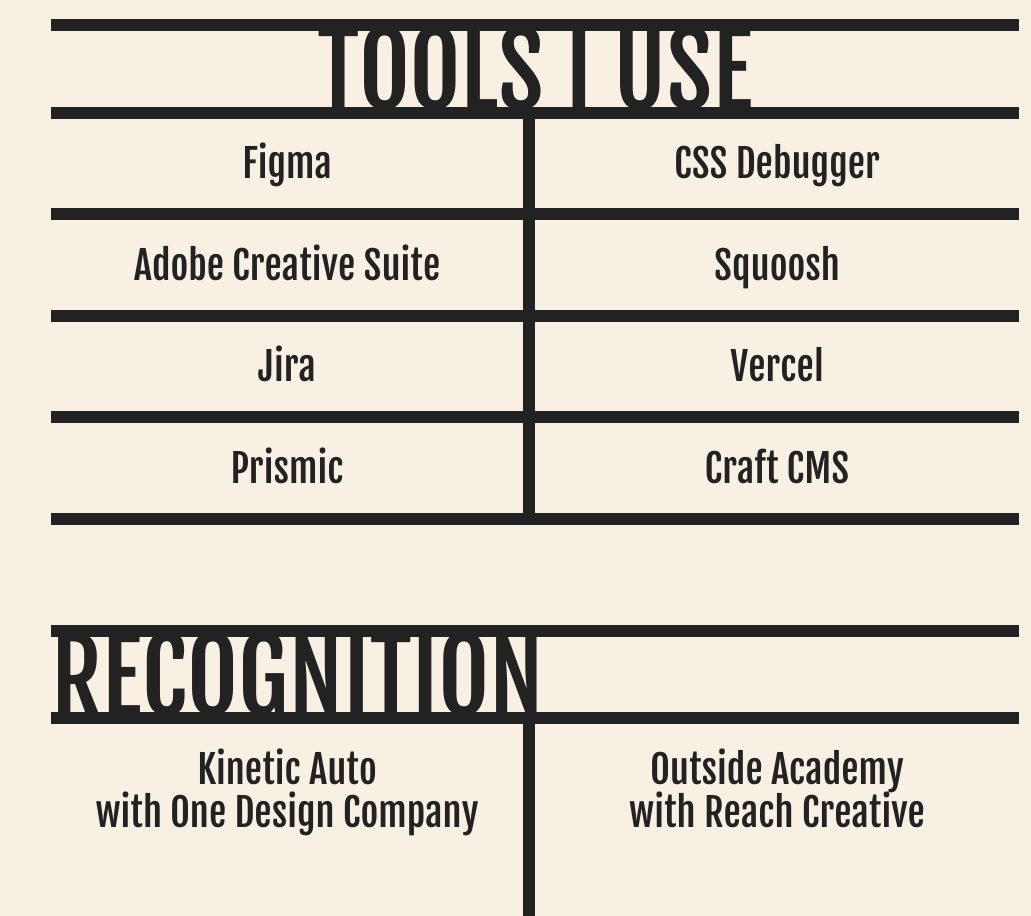
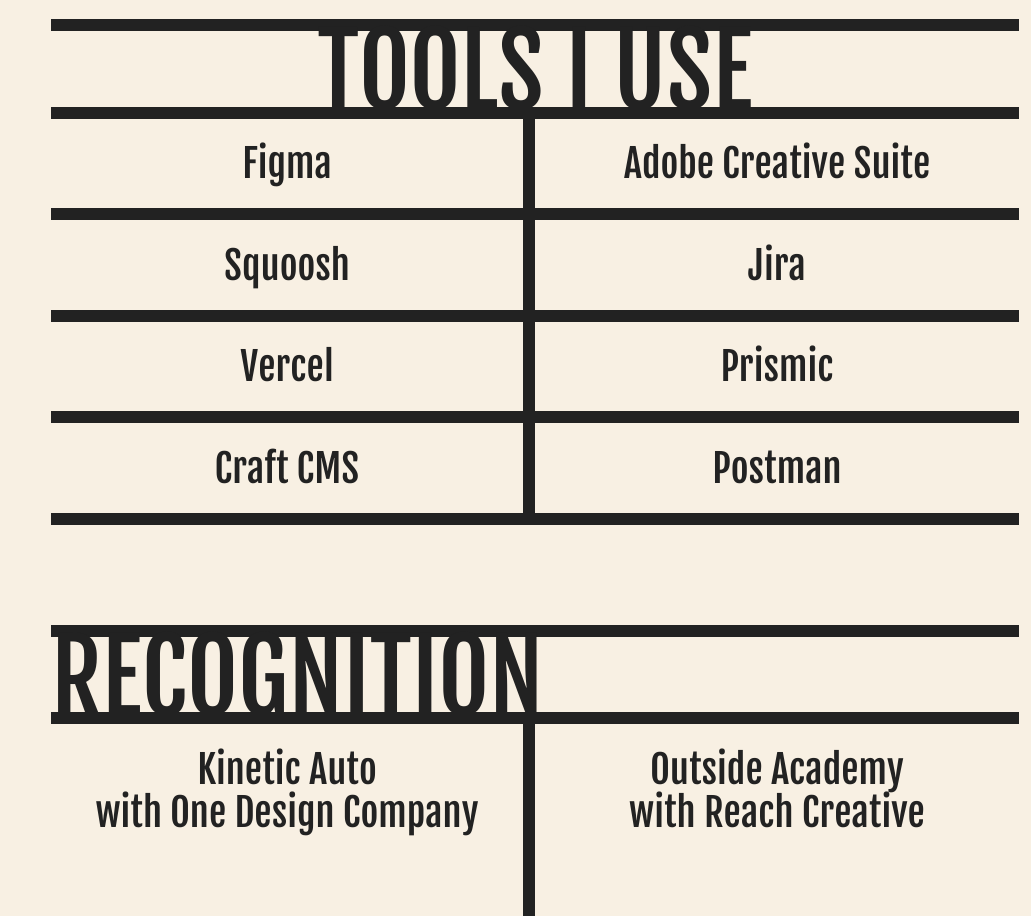
Before and after one commit to karlyhoffman/portfolio-2022, a Next.js app: page / in a window 1280 px wide. Shown: the part 2146-3062 px from the top of the page, without its empty margins (249-1280 px from the left). Built offline with nearby package versions, Linux system fonts and the light colour scheme.

Commit message:
Update skills.js

```diff
--- a/data/skills.js
+++ b/data/skills.js
@@ -25,16 +25,13 @@
   ],
   tools: [
     new Tool({ name: 'Figma', url: 'https://www.figma.com/' }),
-    new Tool({
-      name: 'CSS Debugger',
-      url: 'https://www.freecodecamp.org/news/heres-my-favorite-weird-trick-to-debug-css-88529aa5a6a3/',
-    }),
     new Tool({ name: 'Adobe Creative Suite', url: 'https://www.adobe.com/' }),
     new Tool({ name: 'Squoosh', url: 'https://squoosh.app/' }),
     new Tool({ name: 'Jira', url: 'https://www.atlassian.com/software/jira' }),
     new Tool({ name: 'Vercel', url: 'https://vercel.com/' }),
     new Tool({ name: 'Prismic', url: 'https://prismic.io/' }),
     new Tool({ name: 'Craft CMS', url: 'https://craftcms.com/' }),
+    new Tool({ name: 'Postman', url: 'https://www.postman.com' }),
   ],
 };
 
```
